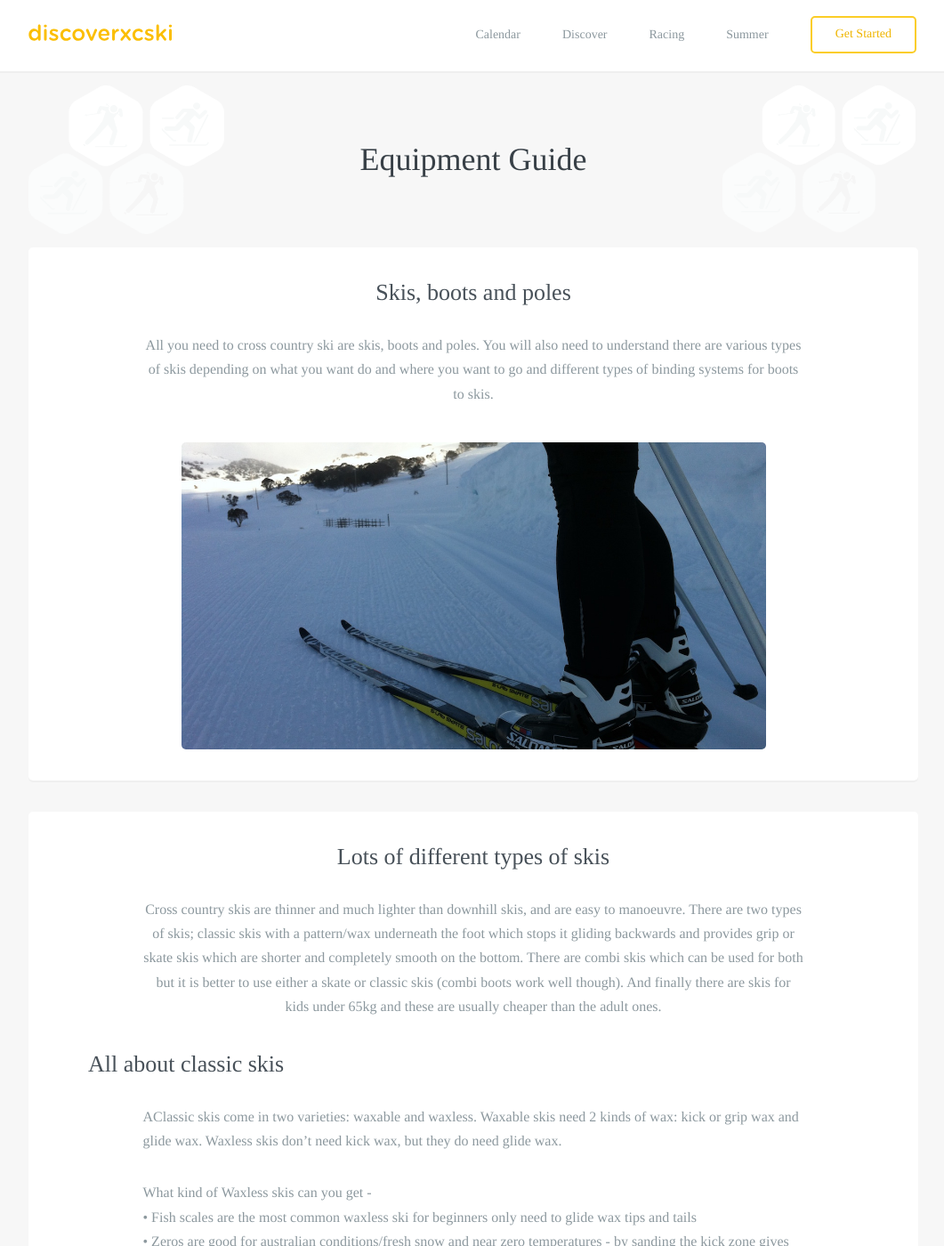
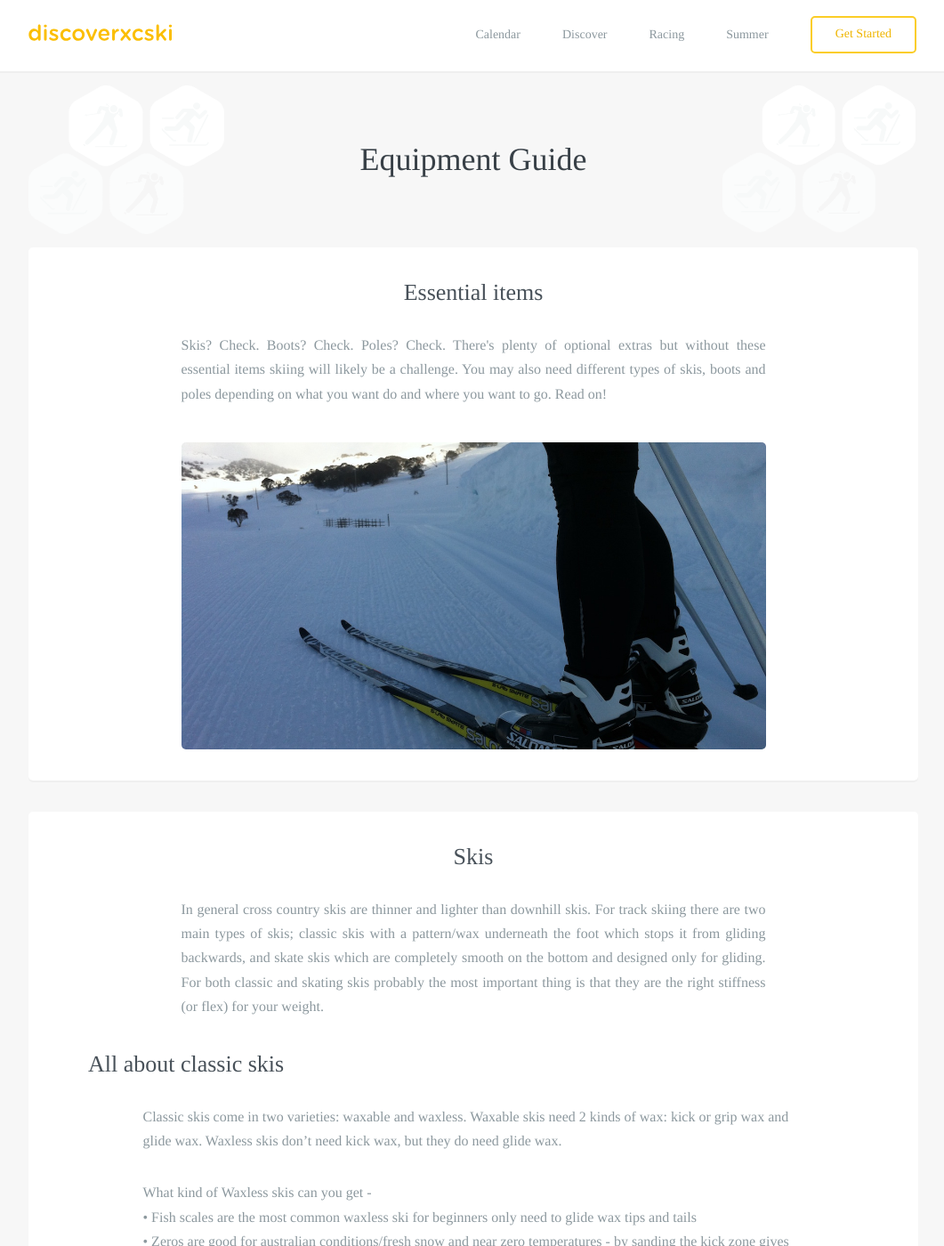
Before and after one commit to robcatto/robcatto.github.io, a Jekyll site: the page built from get-started/equipment/index.html, in a window 1280 px wide and 1400 px high. Shown: the whole window at 89% size, without its empty margins (108-1169 px from the left). Built offline with Jekyll 4.4.1, drawn with Linux system fonts in a browser that asks for light colours; some web fonts are replaced; Markdown is read by kramdown in place of the engine named in the settings.

Commit message:
Update index.html

```diff
--- a/get-started/equipment/index.html
+++ b/get-started/equipment/index.html
@@ -31,8 +31,8 @@ layout: default
         <div id="content1">
 
                 <section class="mobile_section">
-                    <h3>Skis, boots and poles</h3>
-                    <p>All you need to cross country ski are skis, boots and poles.  You will also need to understand there are various types of skis depending on what you want do and where you want to go and different types of binding systems for boots to skis.
+                    <h3>Essential items</h3>
+                    <p class="left__aligned--p">Skis? Check. Boots? Check. Poles? Check. There's plenty of optional extras but without these essential items skiing will likely be a challenge. You may also need different types of skis, boots and poles depending on what you want do and where you want to go. Read on!
                      </p>
 
                      <div class="one">
@@ -45,10 +45,10 @@ layout: default
                 </section>
 
                          <section class="mobile_section">
-                    <h3>Lots of different types of skis</h3>
-                    <p>Cross country skis are thinner and much lighter than downhill skis, and are easy to manoeuvre.  There are two types of skis; classic skis with a pattern/wax underneath the foot which stops it gliding backwards and provides grip or skate skis which are shorter and completely smooth on the bottom.  There are combi skis which can be used for both but it is better to use either a skate or classic skis (combi boots work well though). And finally there are skis for kids under 65kg and these are usually cheaper than the adult ones.
+                    <h3>Skis</h3>
+                    <p class="left__aligned--p">In general cross country skis are thinner and lighter than downhill skis.  For track skiing there are two main types of skis; classic skis with a pattern/wax underneath the foot which stops it from gliding backwards, and skate skis which are completely smooth on the bottom and designed only for gliding. For both classic and skating skis probably the most important thing is that they are the right stiffness (or flex) for your weight.
                 <h3 align=left>All about classic skis</h3>
-                    <p align=left>AClassic skis come in two varieties: waxable and waxless.  Waxable skis need 2 kinds of wax: kick or grip wax and glide wax. Waxless skis don’t need kick wax, but they do need glide wax.
+                    <p align=left>Classic skis come in two varieties: waxable and waxless.  Waxable skis need 2 kinds of wax: kick or grip wax and glide wax. Waxless skis don’t need kick wax, but they do need glide wax.
                     <p align=left>What kind of Waxless skis can you get  -
                         <br align=left>&#8226; Fish scales are the most common waxless ski for beginners only need to glide wax tips and tails
                         <br align=left>&#8226; Zeros are good for australian conditions/fresh snow and near zero temperatures - by sanding the kick zone gives you grip and anti icing spray stops them icing up.  Good as a secondary ski alongside a waxable ski.
```
